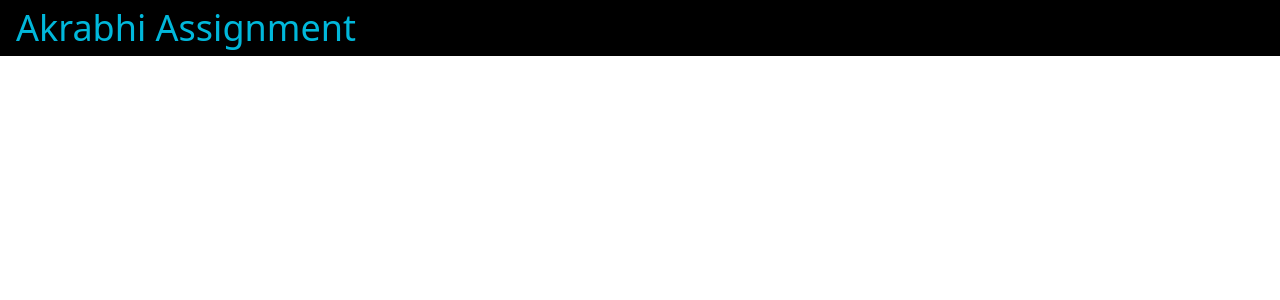
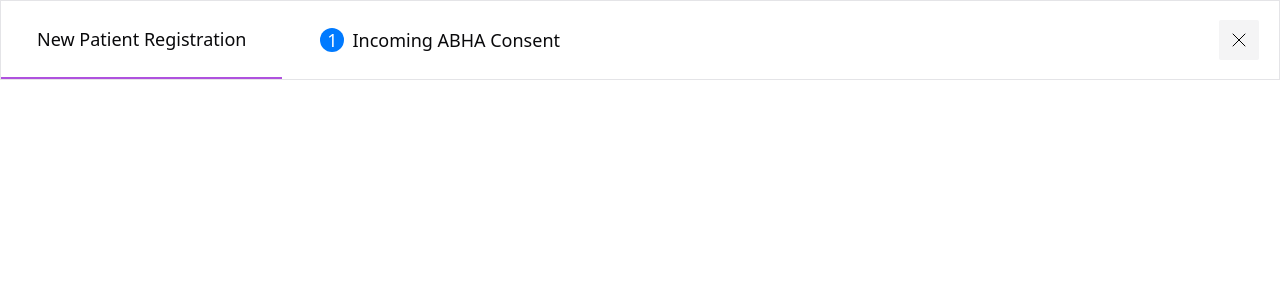
Before and after one commit to josh-a-bant/Akrabhi-Assignment, a React (Vite) app: page / in a window 1280 px wide. Shown: the top 300 px of the page. Built offline with nearby package versions, Linux system fonts and the light colour scheme.

Commit message:
complete header section

```diff
--- a/package.json
+++ b/package.json
@@ -10,6 +10,7 @@
     "preview": "vite preview"
   },
   "dependencies": {
+    "@tabler/icons-react": "^3.35.0",
     "@tailwindcss/vite": "^4.1.17",
     "react": "^19.2.0",
     "react-dom": "^19.2.0",
--- a/src/App.jsx
+++ b/src/App.jsx
@@ -1,11 +1,10 @@
 import "./App.css";
+import Header from "./components/Header";
 
 function App() {
   return (
     <>
-      <h1 className="text-4xl bg-black text-cyan-500 py-2 px-4">
-        Akrabhi Assignment
-      </h1>
+      <Header />
     </>
   );
 }
--- /dev/null
+++ b/src/components/Header.jsx
@@ -0,0 +1,24 @@
+import { IconX } from "@tabler/icons-react";
+
+const Header = () => {
+  return (
+    <header className="flex justify-between items-center min-h-[76px] border border-[#E4E4E7]">
+      <div className=" flex gap-0.5 text-lg font-medium text-[#09090B]">
+        <div className="py-6 px-9 border-b-2 border-[#AF52DE] active:bg-[#F1F5F9CC]">
+          New Patient Registration
+        </div>
+        <div className="py-6 px-9 flex gap-2 text-lg active:bg-[#F1F5F9CC] items-center">
+          <span className="rounded-xl size-6 bg-[#007AFF] flex justify-center items-center text-[#FFFFFF]">
+            1
+          </span>
+          Incoming ABHA Consent
+        </div>
+      </div>
+      <div className="p-2 bg-[#F4F4F5] rounded-xs mr-5">
+        <IconX stroke={1} className="" />
+      </div>
+    </header>
+  );
+};
+
+export default Header;
```
Also changed, not shown: 1 other file (tests, documents, lock files or other folders).
